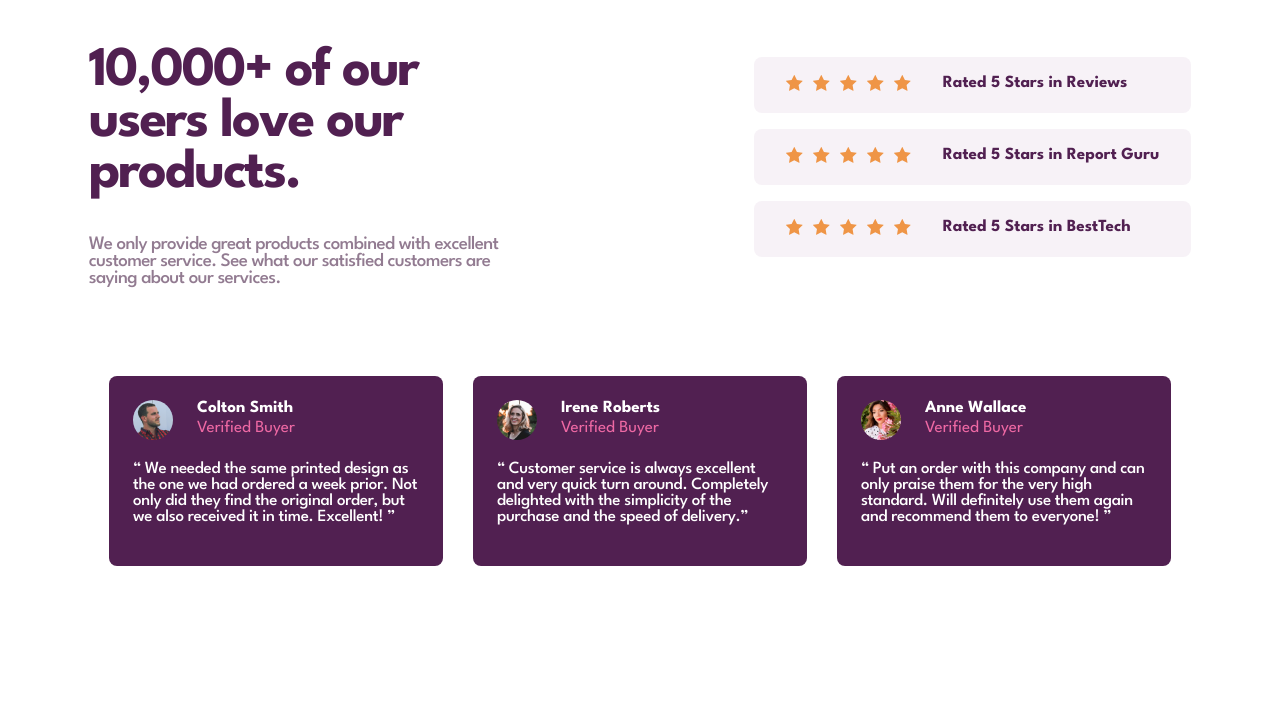
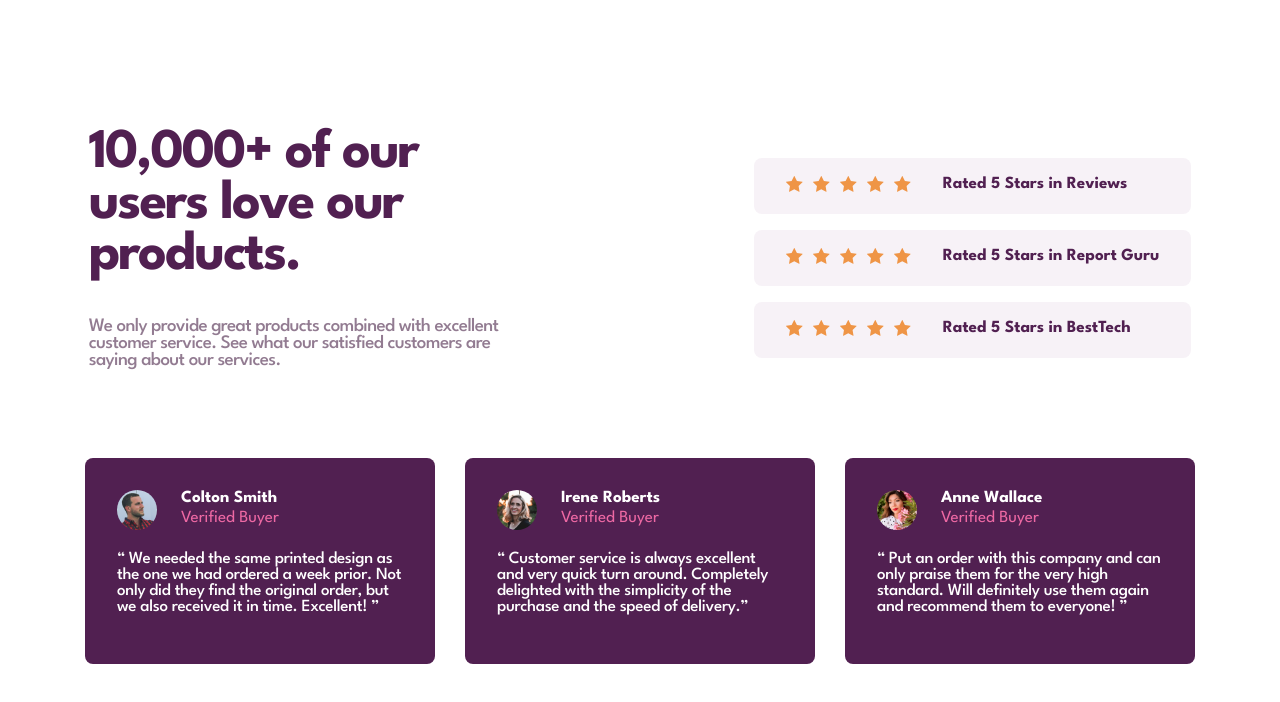
Before and after one commit to LunaaDyn/social-proof-section, a plain HTML site: page index.html in a window 1280 px wide. Drawn offline with Linux system fonts and the light colour scheme.

Commit message:
Few small fixes

```diff
--- a/styles.css
+++ b/styles.css
@@ -3,6 +3,7 @@ body {
 }
 
 main {
+	height: 97vh;
 	display: flex;
 	flex-direction: column;
 	justify-content: center;
@@ -11,6 +12,7 @@ main {
 }
 
 h1 {
+	margin-top: 0;
 	font-weight: 700;
 	font-size: 56px;
 	color: #512051;
@@ -60,7 +62,7 @@ img {
 .comment {
 	background-color: #512051;
 	border-radius: 8px;
-	padding: 24px;
+	padding: 32px;
 }
 
 .main-comments {
```
